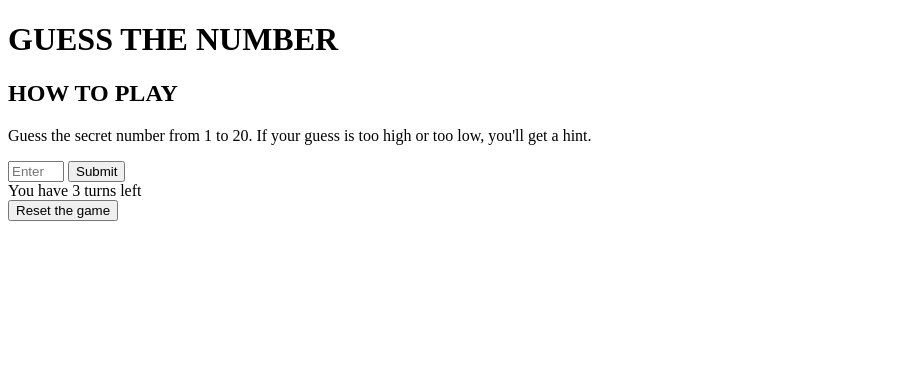
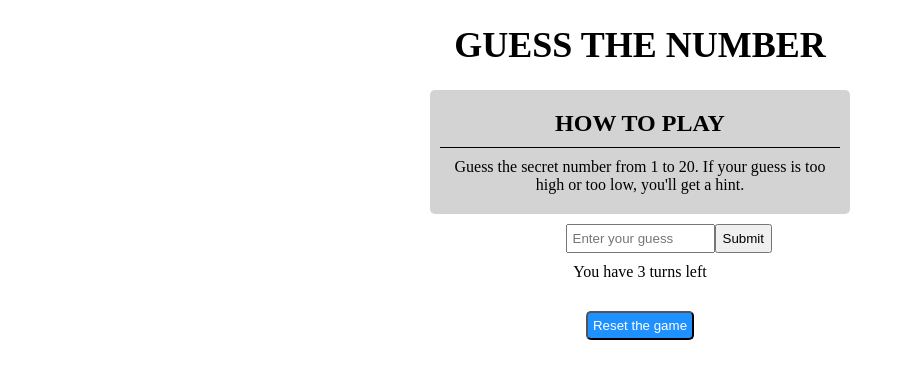
Before and after one commit to ethan-l-m-e/guess_the_number_game, a plain HTML site: page index.html in a window 1280 px wide. Shown: the whole page, without its empty margins (0-905 px from the left). Drawn offline with Linux system fonts and the light colour scheme.

Commit message:
Add styles to make it nicer

```diff
--- a/index.html
+++ b/index.html
@@ -7,10 +7,11 @@
         <meta http-equiv="X-UA-Compatible" content="IE=edge">
         <meta name="viewport" content="width=device-width, initial-scale=1.0">
         <script src="./logic.js"></script>
+        <link rel="stylesheet" href="./styles.css">
     </head>
     <body>
         <h1>GUESS THE NUMBER</h1>
-        <div>
+        <div class="instruction-container">
             <header>
                 <h2>HOW TO PLAY</h2>
             </header>
@@ -23,6 +24,7 @@
         <div id="playerTurnsText">You have 5 turns left</div>
         <div id="responseText"></div>
         <table id="guessHistory" style="display: none">
+            <tbody>
                 <tr>
                     <th>Low Guesses</th>
                     <th>High Guesses</th>
@@ -31,7 +33,10 @@
                     <td id="lowGuesses" align="center" valign="top"></td>
                     <td id="highGuesses" align="center" valign="top"></td>
                 </tr>
+            </tbody>
         </table>
+        <div>
             <button id="resetButton">Reset the game</button>
+        </div>
     </body>
 </html>
--- /dev/null
+++ b/styles.css
@@ -0,0 +1,61 @@
+/* styles.css */
+
+body {
+    text-align: center;
+}
+
+h1 {
+    font-size: 36px;
+}
+
+tbody {
+    display: inline-block;
+}
+
+table td, table th {
+    border: 1px solid black;
+}
+
+div {
+    margin: 5px;
+}
+
+.instruction-container {
+    width: 400px;
+    margin: 0 auto;
+    background-color: lightgray;
+    padding: 10px;
+    border-radius: 5px;
+}
+
+.instruction-container header {
+    border-bottom: 1px solid black;
+}
+
+.instruction-container p, .instruction-container h2 {
+    margin: 10px 0px;
+}
+
+#playerInput {
+    margin: 10px 0;
+    position: relative;
+}
+
+#submitButton {
+    position: absolute;
+    top: 0;
+    bottom: 0;
+}
+
+#guess {
+    width: 135px;
+    padding: 5px;
+}
+
+#resetButton {
+    margin-top: 25px;
+    padding: 5px;
+    background-color: dodgerblue;
+    color: white;
+    border-radius: 5px;
+}
```
Lines whose indentation alone changed are shown as unchanged.
